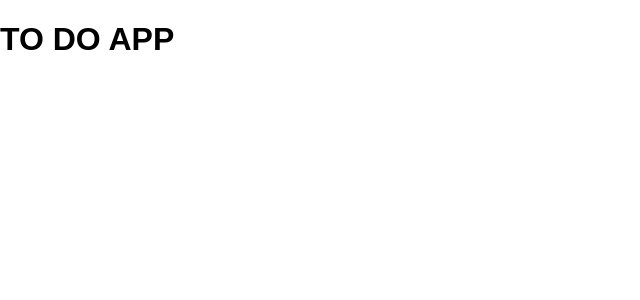
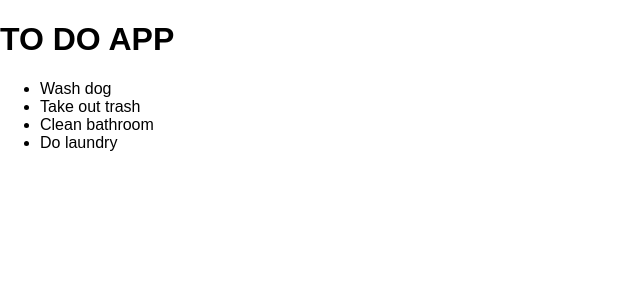
Before and after one commit to wiserryan/sql-to-do-react, a React (Create React App) app: page / in a window 1280 px wide. Shown: the top 300 px of the page, without its empty margins (0-640 px from the left). Built offline with nearby package versions, Linux system fonts and the light colour scheme.

Commit message:
dql database update

```diff
--- a/src/components/App/App.jsx
+++ b/src/components/App/App.jsx
@@ -7,6 +7,12 @@ function App () {
   return (
     <div>
       <h1>TO DO APP</h1>
+      <ul>
+      <li>{'Wash dog'}</li>
+      <li>{'Take out trash'}</li>
+      <li>{'Clean bathroom'}</li>
+      <li>{'Do laundry'}</li>
+      </ul>
     </div>
   );
 
```
Also changed, not shown: 2 other files (tests, documents, lock files or other folders).
